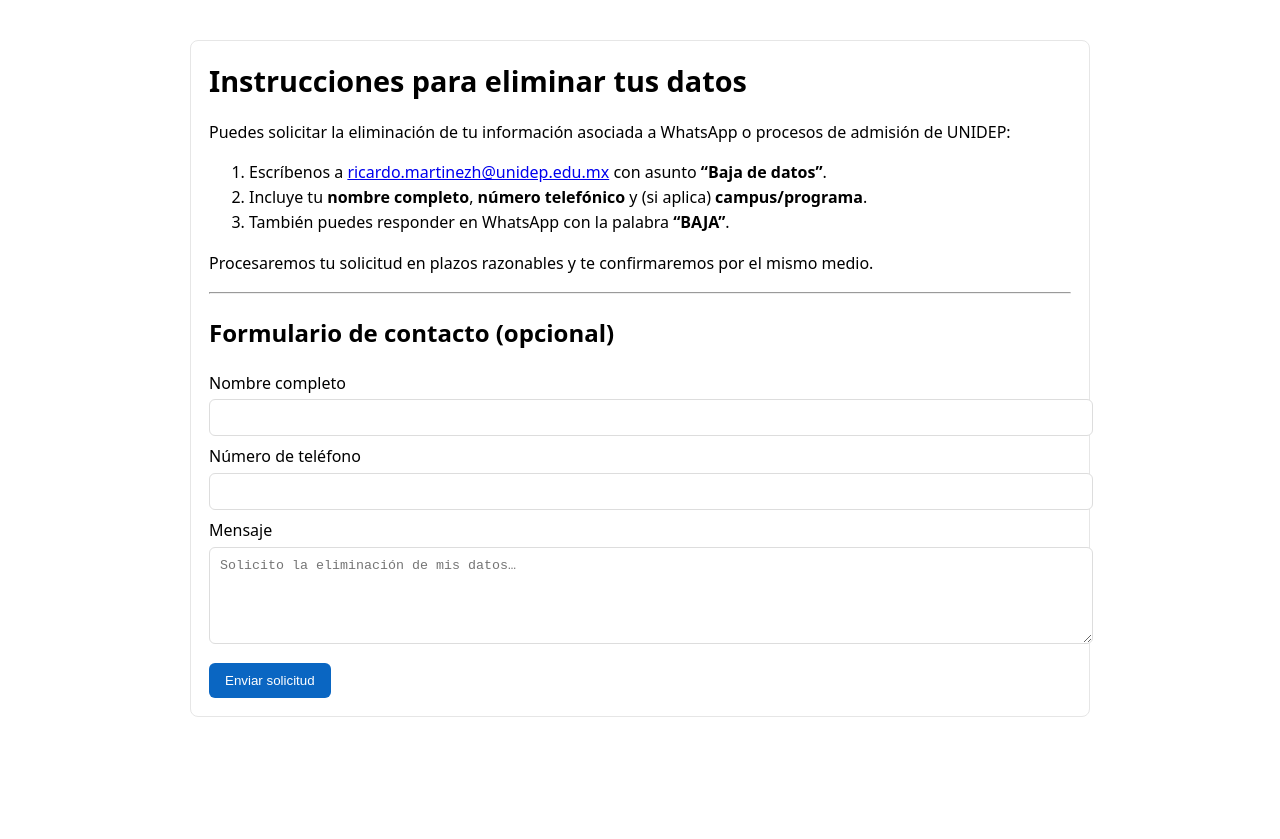
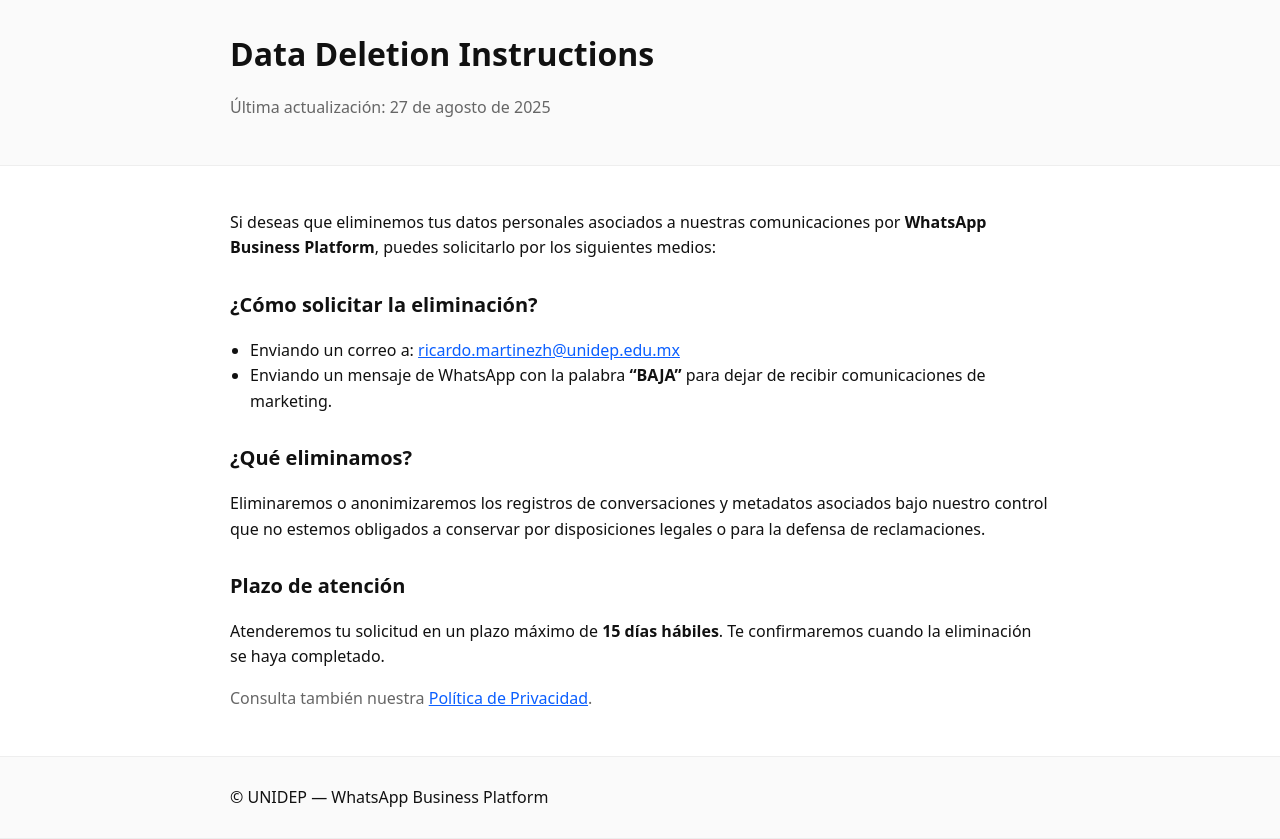
Before and after one commit to ricardomartinezh-code/wpp-unidep., a website: page public/data-deletion.html in a window 1280 px wide. Before the commit the page ends 800 px from the top, so only its background shows below. Drawn offline with Linux system fonts and the light colour scheme.

Commit message:
Actualizar data-deletion.html

```diff
--- a/public/data-deletion.html
+++ b/public/data-deletion.html
@@ -1,41 +1,53 @@
 <!doctype html>
 <html lang="es">
 <head>
-  <meta charset="utf-8">
-  <title>Eliminación de datos – UNIDEP</title>
-  <meta name="viewport" content="width=device-width, initial-scale=1">
-  <meta name="robots" content="noindex,nofollow">
+  <meta charset="utf-8" />
+  <meta name="viewport" content="width=device-width, initial-scale=1" />
+  <title>Data Deletion Instructions | UNIDEP</title>
   <style>
-    body{font-family:system-ui,-apple-system,Segoe UI,Roboto,Ubuntu,Arial,sans-serif;max-width:900px;margin:40px auto;padding:0 16px;line-height:1.55}
-    h1{font-size:1.8rem;margin:0 0 8px}
-    .card{border:1px solid #e6e6e6;border-radius:8px;padding:18px;background:#fff}
-    label{display:block;margin:8px 0 4px}
-    input,textarea{width:100%;padding:10px;border:1px solid #ddd;border-radius:6px}
-    button{margin-top:12px;padding:10px 16px;border:0;border-radius:6px;background:#0a66c2;color:#fff;cursor:pointer}
+    body{font-family:system-ui,-apple-system,Segoe UI,Roboto,Ubuntu,Arial,sans-serif;line-height:1.6;margin:0;background:#fff;color:#111}
+    .wrap{max-width:820px;margin:0 auto;padding:28px}
+    h1{font-size:2rem;margin:0 0 8px}
+    h2{margin-top:28px;font-size:1.25rem}
+    .muted{color:#666}
+    ul{padding-left:20px}
+    a{color:#0b5fff}
+    header,footer{border-top:1px solid #eee;border-bottom:1px solid #eee;background:#fafafa}
+    header{border-top:none}
   </style>
 </head>
 <body>
-  <main class="card">
-    <h1>Instrucciones para eliminar tus datos</h1>
-    <p>Puedes solicitar la eliminación de tu información asociada a WhatsApp o procesos de admisión de UNIDEP:</p>
-    <ol>
-      <li>Escríbenos a <a href="mailto:ricardo.martinezh@unidep.edu.mx">ricardo.martinezh@unidep.edu.mx</a> con asunto <strong>“Baja de datos”</strong>.</li>
-      <li>Incluye tu <strong>nombre completo</strong>, <strong>número telefónico</strong> y (si aplica) <strong>campus/programa</strong>.</li>
-      <li>También puedes responder en WhatsApp con la palabra <strong>“BAJA”</strong>.</li>
-    </ol>
-    <p>Procesaremos tu solicitud en plazos razonables y te confirmaremos por el mismo medio.</p>
+<header><div class="wrap">
+  <h1>Data Deletion Instructions</h1>
+  <p class="muted">Última actualización: 27 de agosto de 2025</p>
+</div></header>
 
-    <hr>
-    <h2>Formulario de contacto (opcional)</h2>
-    <form action="mailto:ricardo.martinezh@unidep.edu.mx" method="post" enctype="text/plain">
-      <label>Nombre completo</label>
-      <input name="nombre" required>
-      <label>Número de teléfono</label>
-      <input name="telefono" required>
-      <label>Mensaje</label>
-      <textarea name="mensaje" rows="5" placeholder="Solicito la eliminación de mis datos…"></textarea>
-      <button type="submit">Enviar solicitud</button>
-    </form>
-  </main>
+<main class="wrap">
+  <p>
+    Si deseas que eliminemos tus datos personales asociados a nuestras comunicaciones por <strong>WhatsApp Business Platform</strong>, puedes solicitarlo por los siguientes medios:
+  </p>
+
+  <h2>¿Cómo solicitar la eliminación?</h2>
+  <ul>
+    <li>Enviando un correo a: <a href="mailto:ricardo.martinezh@unidep.edu.mx">ricardo.martinezh@unidep.edu.mx</a></li>
+    <li>Enviando un mensaje de WhatsApp con la palabra <strong>“BAJA”</strong> para dejar de recibir comunicaciones de marketing.</li>
+  </ul>
+
+  <h2>¿Qué eliminamos?</h2>
+  <p>
+    Eliminaremos o anonimizaremos los registros de conversaciones y metadatos asociados bajo nuestro control que no estemos obligados a conservar por disposiciones legales o para la defensa de reclamaciones.
+  </p>
+
+  <h2>Plazo de atención</h2>
+  <p>
+    Atenderemos tu solicitud en un plazo máximo de <strong>15 días hábiles</strong>. Te confirmaremos cuando la eliminación se haya completado.
+  </p>
+
+  <p class="muted">Consulta también nuestra <a href="/politica-privacidad">Política de Privacidad</a>.</p>
+</main>
+
+<footer><div class="wrap">
+  © UNIDEP — WhatsApp Business Platform
+</div></footer>
 </body>
 </html>
```
